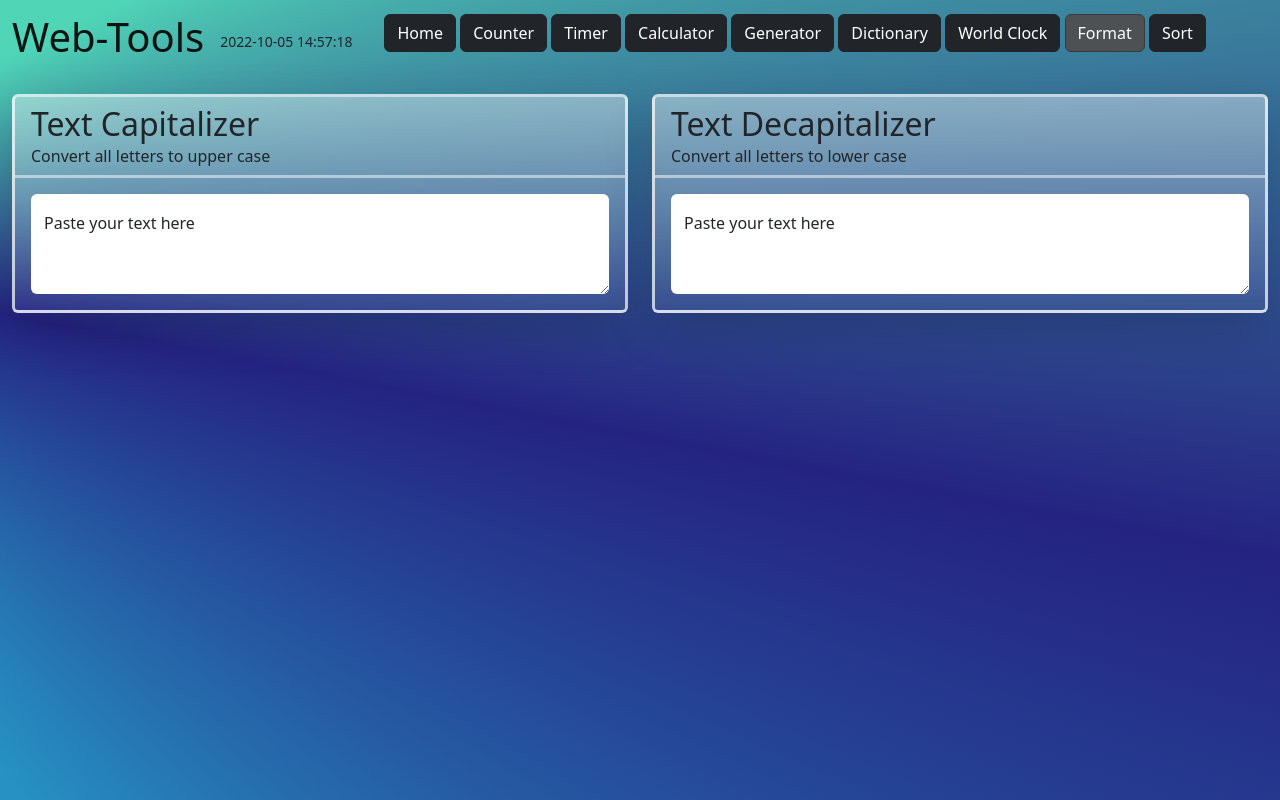
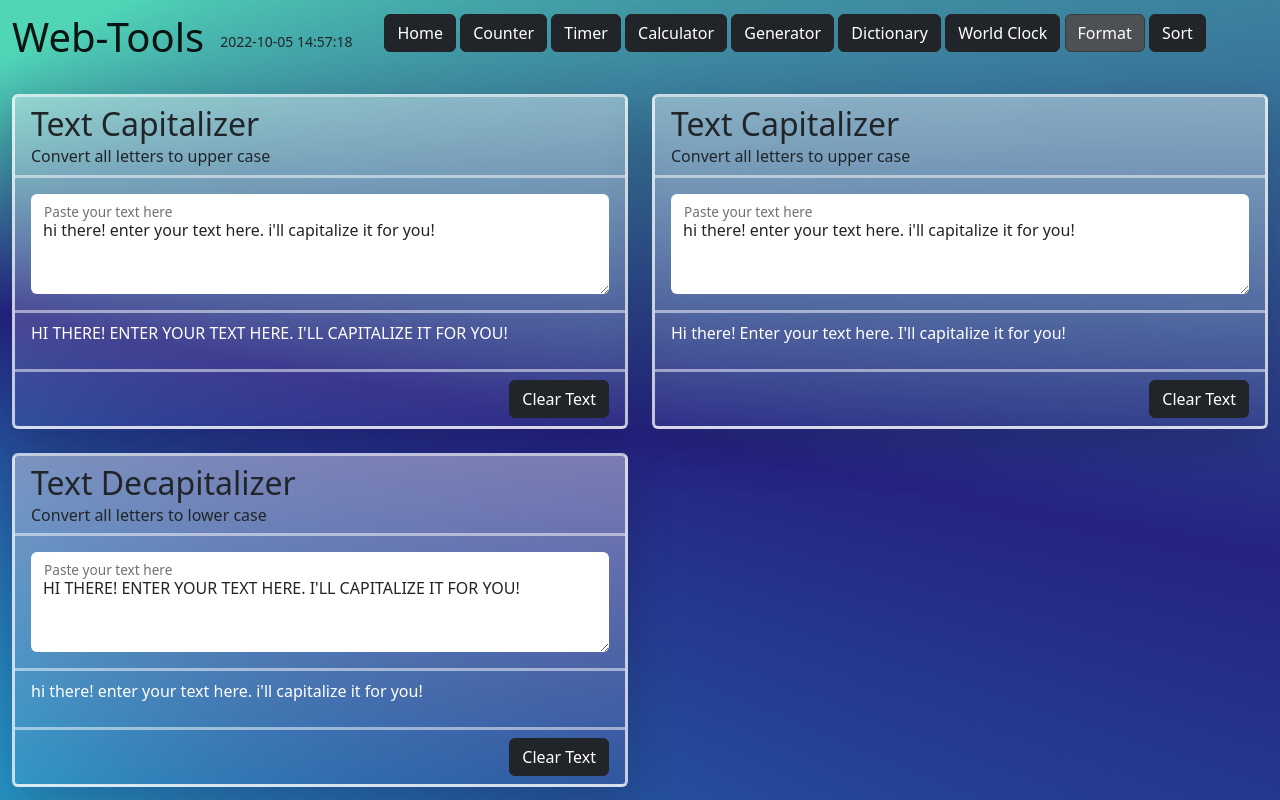
Before and after one commit to kazumasasama/web-tools-react, a React (Create React App) app: page /format in a window 1280 px wide. Built offline with nearby package versions, Linux system fonts and the light colour scheme.

Commit message:
add Capitalize

```diff
--- a/src/Format.js
+++ b/src/Format.js
@@ -2,12 +2,16 @@ import * as React from 'react'
 import { Row, Col } from 'react-bootstrap';
 import CapitalizeAll from './components/format/CapitalizeAll';
 import TextDecapitalize from './components/format/TextDecapitalize';
+import Capitalize from './components/format/Capitalize';
 
 function Format() {
   return (
     <Row>
       <Col md={6} sm={12}>
         <CapitalizeAll/>
+      </Col>
+      <Col md={6} sm={12}>
+        <Capitalize/>
       </Col>
       <Col md={6} sm={12}>
         <TextDecapitalize/>
--- a/src/components/format/Capitalize.js
+++ b/src/components/format/Capitalize.js
@@ -1,12 +1,36 @@
 import { useState } from 'react'
 import {Card, Form, FloatingLabel, Button} from 'react-bootstrap';
-import capitalize from '../../functions/capitalizers';
 
 function Capitalize() {
-  const [text, setText] = useState('');
+  const [text, setText] = useState("hi there! enter your text here. i'll capitalize it for you!");
 
   function clearText() {
     setText('');
+  }
+
+  function capitalize(str) {
+    if (typeof str !== 'string' || !str) return str;
+
+    let strArray = str.concat().split('');
+    let indices = [];
+    const elements = ['.', '!', '?', '...'];
+    for (let i in elements) {
+      let idx = strArray.indexOf(elements[i]);
+      while (idx !== -1) {
+        indices.push(idx);
+        idx = strArray.indexOf(elements[i], idx + 1);
+      }
+    }
+    console.log(strArray)
+    console.log(indices)
+
+    strArray[0] = strArray[0].toUpperCase();
+    for (let i in indices) {
+      if (strArray[indices[i] + 2]) {
+        strArray[indices[i] + 2] = strArray[indices[i] + 2].toUpperCase()
+      }
+    }
+    return strArray.join('')
   }
 
   return(
--- a/src/components/format/CapitalizeAll.js
+++ b/src/components/format/CapitalizeAll.js
@@ -3,7 +3,7 @@ import {Card, Form, FloatingLabel, Button} from 'react-bootstrap';
 import {capitalizeAll} from '../../functions/capitalizers';
 
 function CapitalizeAll() {
-  const [text, setText] = useState('');
+  const [text, setText] = useState("hi there! enter your text here. i'll capitalize it for you!");
 
   return(
     <Card className='shadow-lg'>
--- a/src/components/format/TextDecapitalize.js
+++ b/src/components/format/TextDecapitalize.js
@@ -3,7 +3,7 @@ import {Card, Form, FloatingLabel, Button} from 'react-bootstrap';
 import decapitalize from '../../functions/decapitalize';
 
 function TextDecapitalize() {
-  const [text, setText] = useState('');
+  const [text, setText] = useState("HI THERE! ENTER YOUR TEXT HERE. I'LL CAPITALIZE IT FOR YOU!");
 
   function clearText() {
     setText('');
--- a/src/functions/capitalizers.js
+++ b/src/functions/capitalizers.js
@@ -3,7 +3,7 @@ export function capitalizeAll(str) {
   return str.toUpperCase();
 };
 
-export function capitalize(str) {
+export default function capitalize(str) {
   if (typeof str !== 'string' || !str) return str;
   return str.charAt(0).toUpperCase() + str.slice(1).toLowerCase();
 };
```
